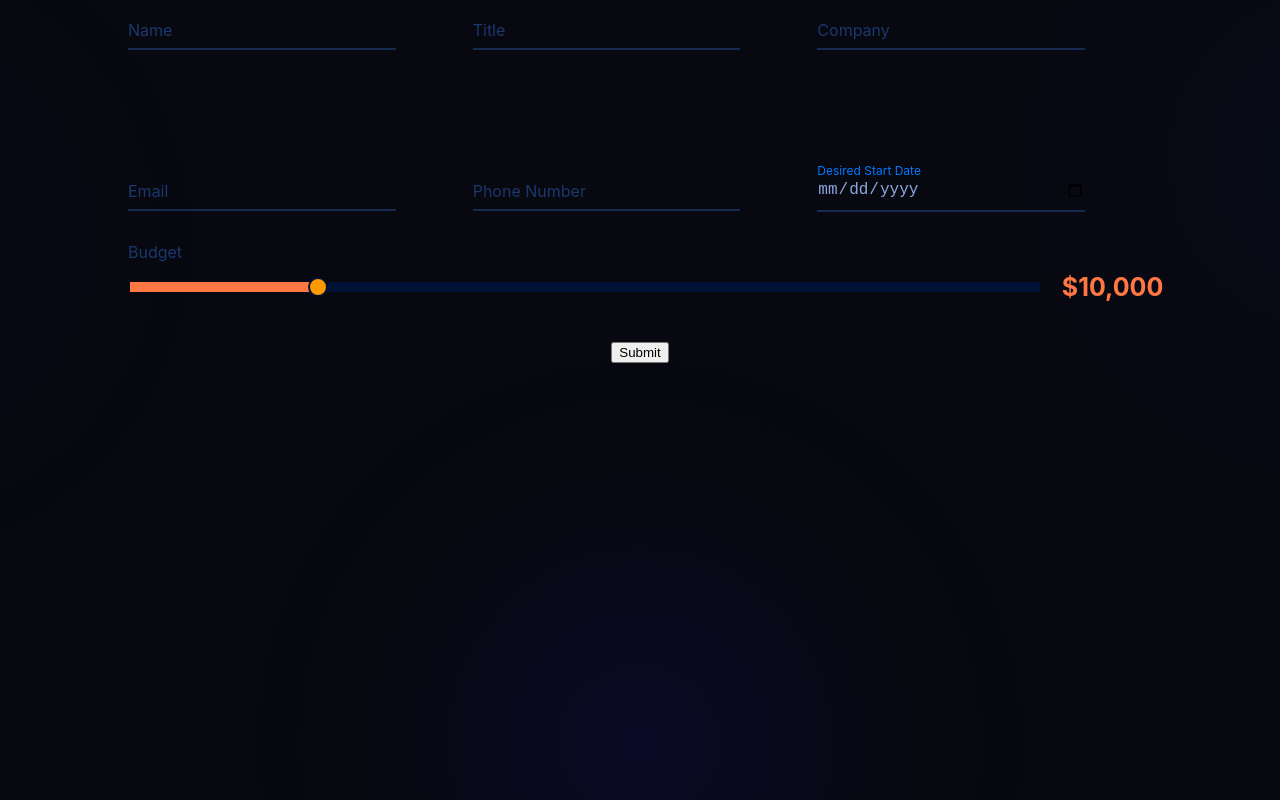
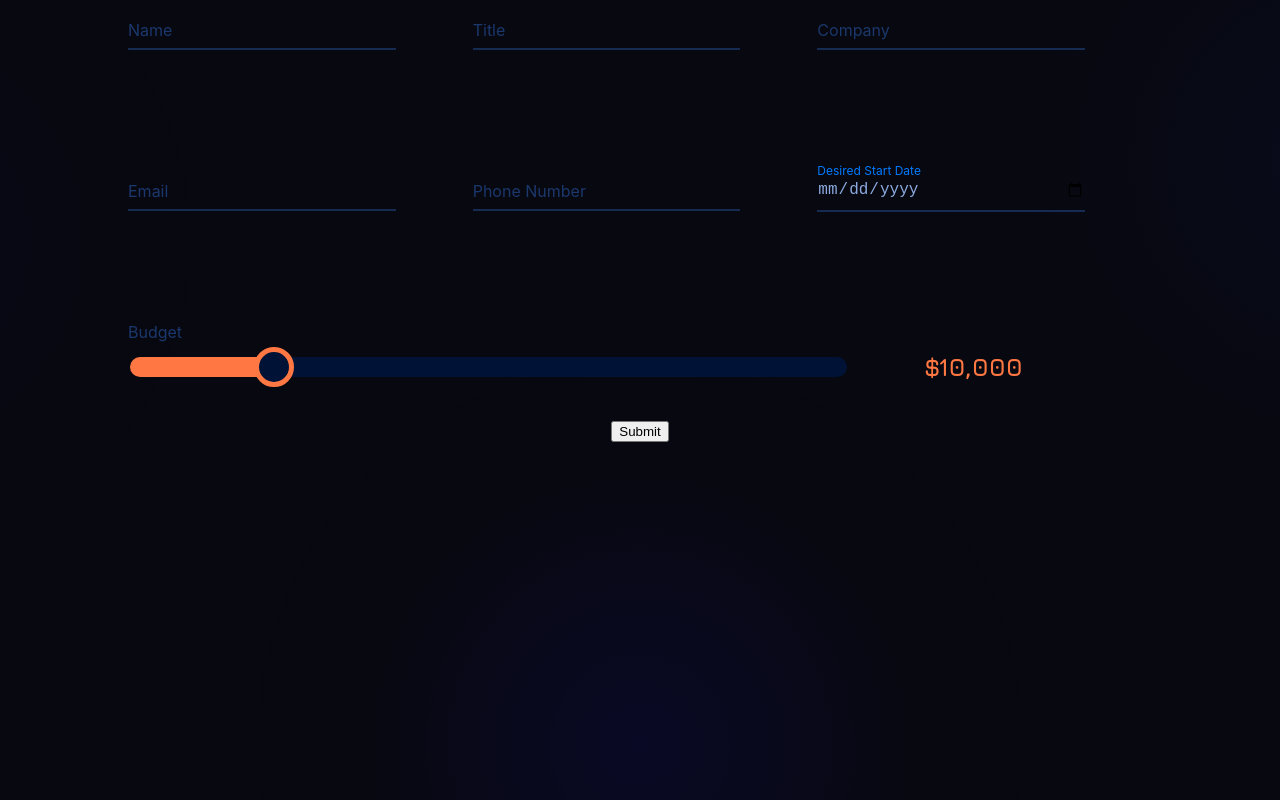
Before and after one commit to WillCBurroughs/personal_website, a React (Create React App) app: page / in a window 1280 px wide. Shown: the part 2720-3520 px from the top of the page. Built offline with nearby package versions, Linux system fonts and the light colour scheme; a web font is replaced by a local one.

Commit message:
Small fixes to slider

```diff
--- a/src/components/atoms/BlurProjects.js
+++ b/src/components/atoms/BlurProjects.js
@@ -1,5 +1,5 @@
 import React from "react";
-import '../../App.css'
+import '../../App.css';
 
 export default function BlurProjects(props) {
     const { width = 100 } = props;
--- a/src/components/atoms/Slider.js
+++ b/src/components/atoms/Slider.js
@@ -2,9 +2,9 @@ import React from "react";
 import '../../App.css';
 
 export default function Slider({ label, name, min, max, step, value, onChange }) {
-  const calculateBackground = () => {
+  const calculateProgress = () => {
     const percentage = ((value - min) / (max - min)) * 100;
-    return `linear-gradient(to right, #FF7843 ${percentage}%, #001336 ${percentage}%)`;
+    return `${percentage}%`;
   };
 
   return (
@@ -26,8 +26,10 @@ export default function Slider({ label, name, min, max, step, value, onChange })
           step={step}
           value={value}
           onChange={onChange}
-          style={{ background: calculateBackground() }} // Apply dynamic background
           className="slider"
+          style={{
+            "--progress": calculateProgress(), // Dynamically set the progress percentage
+          }}
         />
         <div className="slider-value">${Number(value).toLocaleString()}</div>
       </div>
--- a/src/components/molecules/FloatingLabelForm.js
+++ b/src/components/molecules/FloatingLabelForm.js
@@ -68,7 +68,8 @@ export default function FloatingLabelForm() {
             display: "flex",
             gap: "10px",
             alignItems: "center",
-            marginTop: "10vh"
+            marginTop: "10vh",
+            marginBottom: "10vh",
         }}
         >
         <FormElement
@@ -96,7 +97,7 @@ export default function FloatingLabelForm() {
         <SliderElement
             label="Budget"
             name="budget"
-            min="0"
+            min="1000"
             max="50000"
             step="1000"
             value={formData.budget}
--- a/src/index.css
+++ b/src/index.css
@@ -550,31 +550,32 @@ h1, h2, h3 {
   /* Input Slider */
   .slider {
     -webkit-appearance: none;
-    width: 100%;
-    height: 10px;
-    background: #FF7843;
-    border-radius: 0px;
+    appearance: none;
+    width: 70%;
+    height: 20px;
+    border-radius: 10px;
+    background: linear-gradient(to right, #FF7843 0%, #FF7843 var(--progress), #001336 var(--progress), #001336 100%);
     outline: none;
     cursor: pointer;
   }
 
-  /* Slider Thumb */
   .slider::-webkit-slider-thumb {
     -webkit-appearance: none;
     appearance: none;
-    width: 20px;
-    height: 20px;
-    background: #f90;
-    border: 2px solid #001336;
+    width: 40px;
+    height: 40px;
+    background: #001336; /* Thumb color */
+    border: 5px solid #FF7843; /* Outer border matches the bar's progress color */
     border-radius: 50%;
     cursor: pointer;
+    position: relative;
   }
 
   .slider::-moz-range-thumb {
-    width: 20px;
-    height: 20px;
-    background: #f90;
-    border: 2px solid #001336;
+    width: 40px;
+    height: 40px;
+    background: #001336;
+    border: 5px solid #f90;
     border-radius: 50%;
     cursor: pointer;
   }
@@ -585,6 +586,8 @@ h1, h2, h3 {
     font-weight: bold;
     color: #FF7843;
     min-width: 80px;
+    font-family: "Jura", sans-serif;
+    padding-left: 55px;
   }
 
   /* Label */
```
